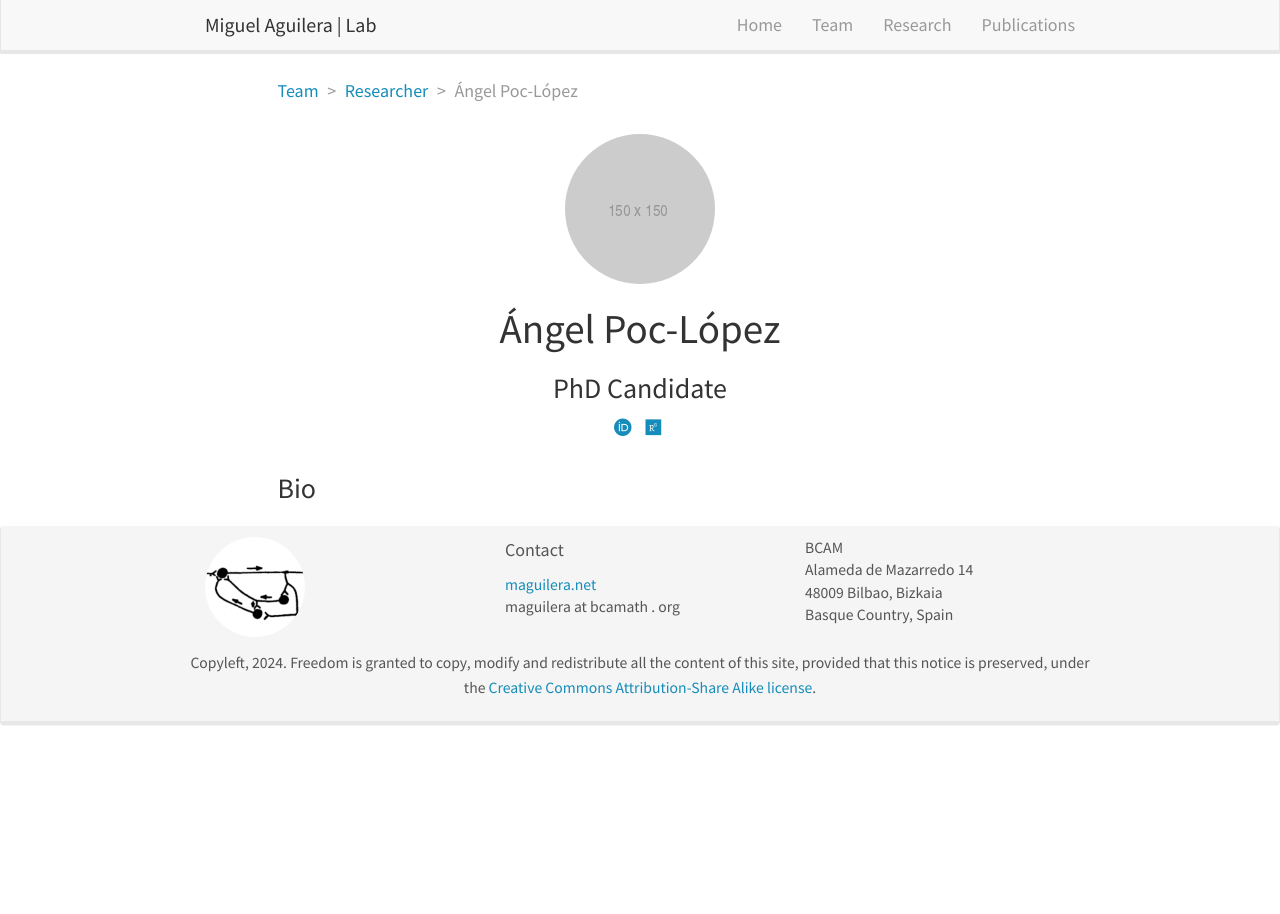
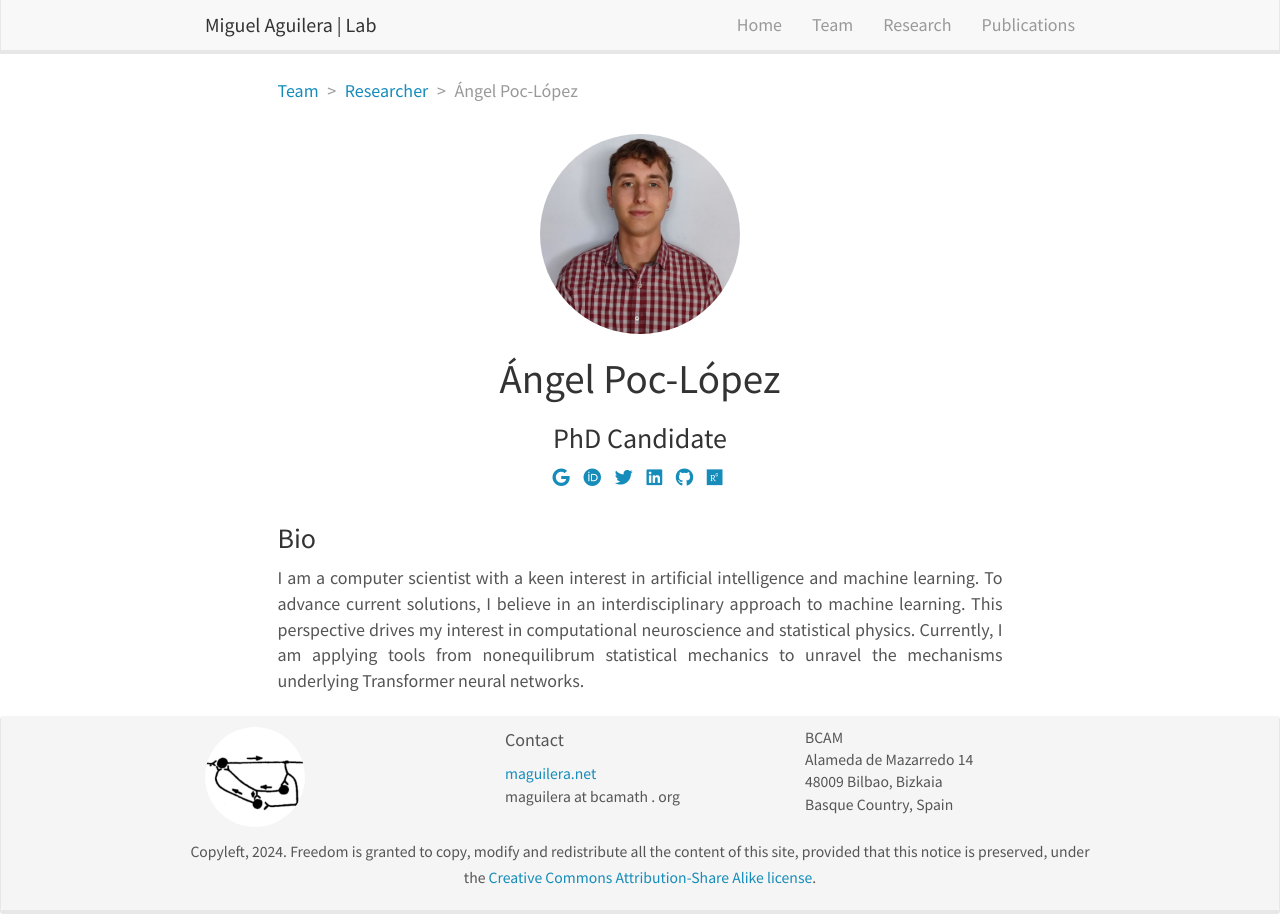
Before and after one commit to MiguelAguilera/maguilera-lab.github.io, a Jekyll site: the page built from _pages/team/_posts/2023-06-01-angel-poc.md, in a window 1280 px wide. Built offline with Jekyll 4.4.1, drawn with Linux system fonts in a browser that asks for light colours; nearby versions of some CDN libraries.

Commit message:
UPDATE Angel's page

```diff
--- a/_pages/team/_posts/2023-06-01-angel-poc.md
+++ b/_pages/team/_posts/2023-06-01-angel-poc.md
@@ -2,20 +2,20 @@
 layout: member
 category: researcher
 title: Ángel Poc-López
-image: researcher.png
-image2: researcher.png
+image: angelp.png
 role: PhD Candidate
 permalink: 'team/angel-poc-lopez'
 social:
-    twitter:
-    linkedin:
-    google-scholar:
-    github:
+    twitter: https://twitter.com/angel_poc
+    linkedin: https://www.linkedin.com/in/angel-poc-lopez/
+    google-scholar: https://scholar.google.com/citations?user=HYM6Z10AAAAJ&hl=es
+    github: https://github.com/muxitox
     website:
     orcid: https://www.orcid.org/0000-0001-5104-6963
-    research-gate: https://www.researchgate.net/
+    research-gate: https://www.researchgate.net/profile/Angel-Poc-Lopez-2
 education:
  - Education
 ---
 
-<!--Lorem ipsum dolor sit amet, consectetur adipiscing elit, sed do eiusmod tempor incididunt ut labore et dolore magna aliqua. Ut enim ad minim veniam, quis nostrud exercitation ullamco laboris nisi ut aliquip ex ea commodo consequat. Duis aute irure dolor in reprehenderit in voluptate velit esse cillum dolore eu fugiat nulla pariatur. Excepteur sint occaecat cupidatat non proident, sunt in culpa qui officia deserunt mollit anim id est laborum.-->
+
+I am a computer scientist with a keen interest in artificial intelligence and machine learning. To advance current solutions, I believe in an interdisciplinary approach to machine learning. This perspective drives my interest in computational neuroscience and statistical physics. Currently, I am applying tools from nonequilibrum statistical mechanics to unravel the mechanisms underlying Transformer neural networks.
```
Also changed, not shown: images/team/angelp.png (added).
